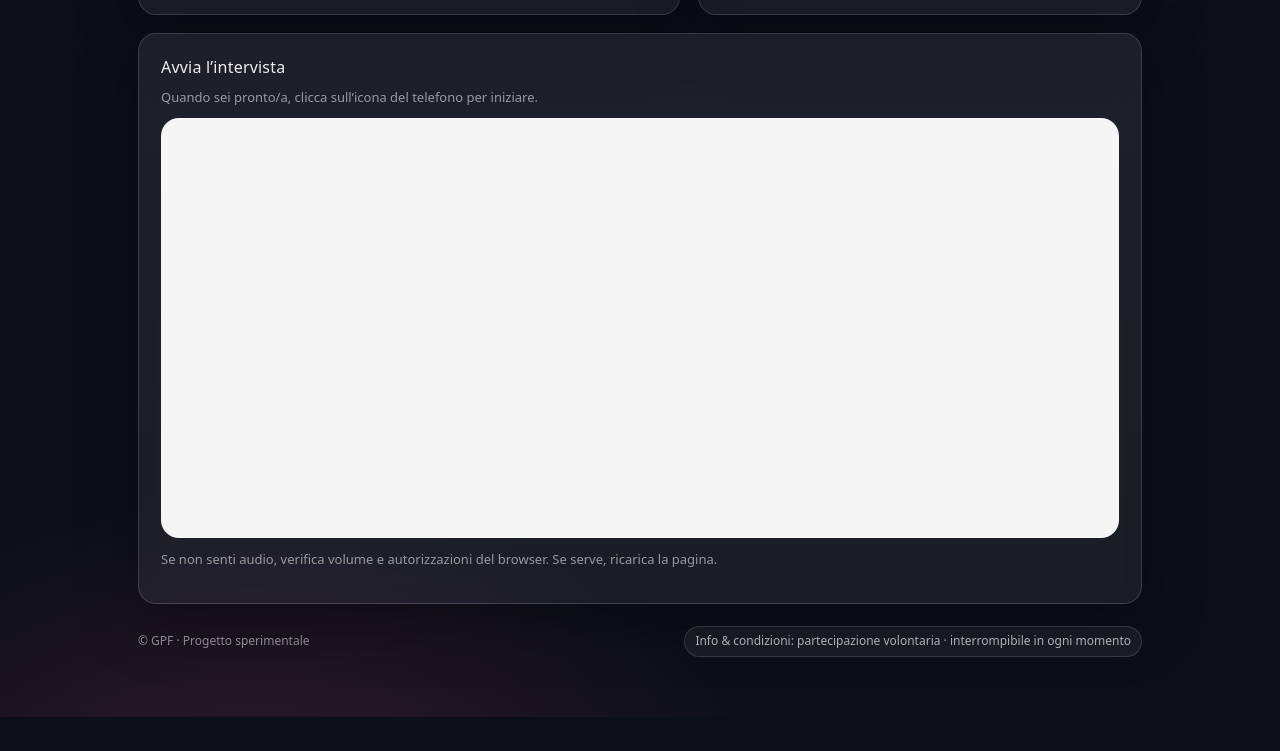
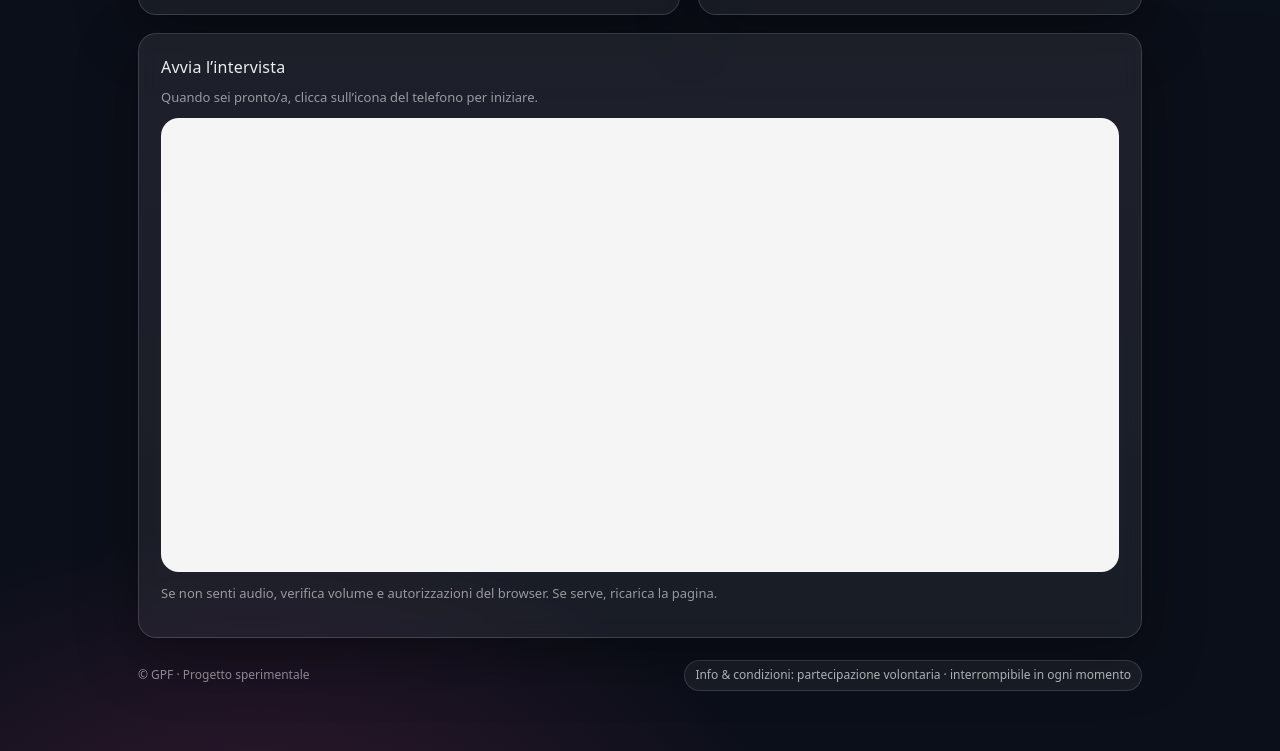
Before and after one commit to ginevramorvilli/survey-ai, a plain HTML site: page index.html in a window 1280 px wide. Shown: the part 614-1365 px from the top of the page. Before the commit the page ends 1331 px from the top, so only its background shows below. Drawn offline with Linux system fonts and the light colour scheme; a script that the page names is missing.

Commit message:
Update index.html

```diff
--- a/index.html
+++ b/index.html
@@ -185,14 +185,11 @@
       justify-content: space-between;
       align-items: center;
     }
-    elevenlabs-convai {
+
+    /* ===== ElevenLabs widget: safe sizing ===== */
+    elevenlabs-convai{
       display: block;
-  position: relative !important;
-  z-index: 1;
-}
-
-.widgetBox {
-  overflow: hidden;
+      width: 100%;
       min-height: 420px;
     }
   </style>
@@ -213,10 +210,10 @@
       <section class="panel">
         <h1>Mini intervista (3–5 minuti)</h1>
         <p class="sub">
-        Stiamo sperimentando un nuovo modo di fare ricerca con un agente automatizzato.</p>
+          Stiamo sperimentando un nuovo modo di fare ricerca con un agente automatizzato.
+        </p>
         <p>Il nostro obiettivo è raccogliere opinioni autentiche e comprensione profonda delle esperienze delle persone.</p>
-<p>La tua partecipazione ci aiuta a migliorare questo processo.
-        </p>
+        <p>La tua partecipazione ci aiuta a migliorare questo processo.</p>
 
         <div class="bullets">
           <div>✅ <b>Poche domande</b> </div>
@@ -242,7 +239,7 @@
             <p>Clicca l'icona del telefono per iniziare l'intervista.</p>
           </div>
           <div class="step">
-            <h3>2) Puoi scegliere come rispondere </h3>
+            <h3>2) Puoi scegliere come rispondere</h3>
             <p>Se preferisci, puoi usare la chat scritta invece della voce.
             Durante l’intervista puoi passare liberamente dalla voce al testo.</p>
           </div>
@@ -271,12 +268,10 @@ Durante l’intervista puoi passare liberamente dalla voce al testo.</p>
         <elevenlabs-convai agent-id="agent_4801ke9ersdkfn085t8cfgggh18z"></elevenlabs-convai>
       </div>
 
-
       <p class="note" style="margin-top: 12px;">
         Se non senti audio, verifica volume e autorizzazioni del browser. Se serve, ricarica la pagina.
       </p>
     </section>
-
 
     <footer>
       <div>© GPF · Progetto sperimentale</div>
@@ -285,8 +280,7 @@ Durante l’intervista puoi passare liberamente dalla voce al testo.</p>
 
   </div>
 
-  <script src="https://unpkg.com/@elevenlabs/convai-widget-embed"
-        type="text/javascript"></script>
+  <script src="https://unpkg.com/@elevenlabs/convai-widget-embed" type="text/javascript"></script>
 
   <!-- JS: solo scroll morbido ai link interni -->
   <script>
```
Lines whose indentation alone changed are shown as unchanged.
